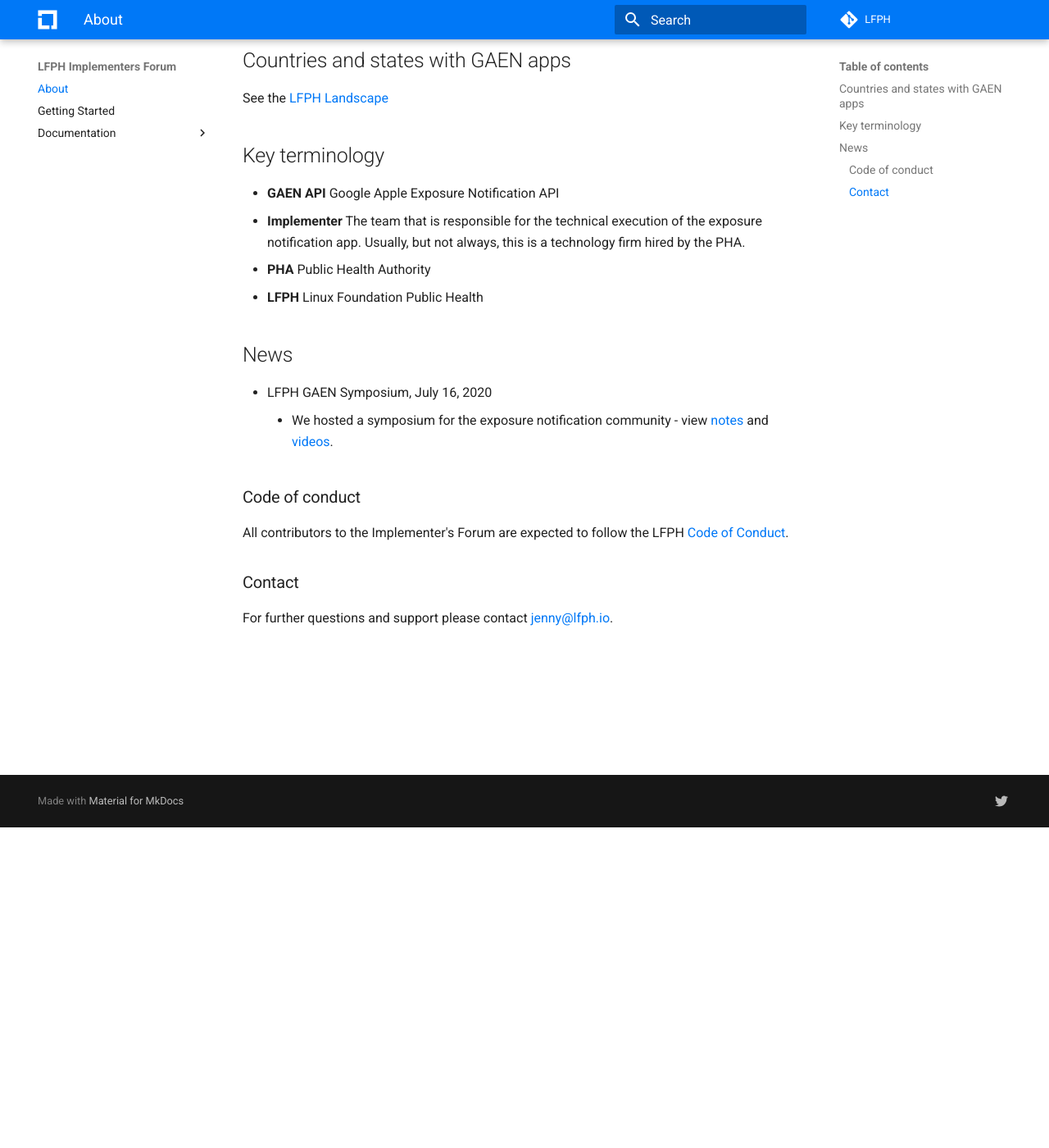
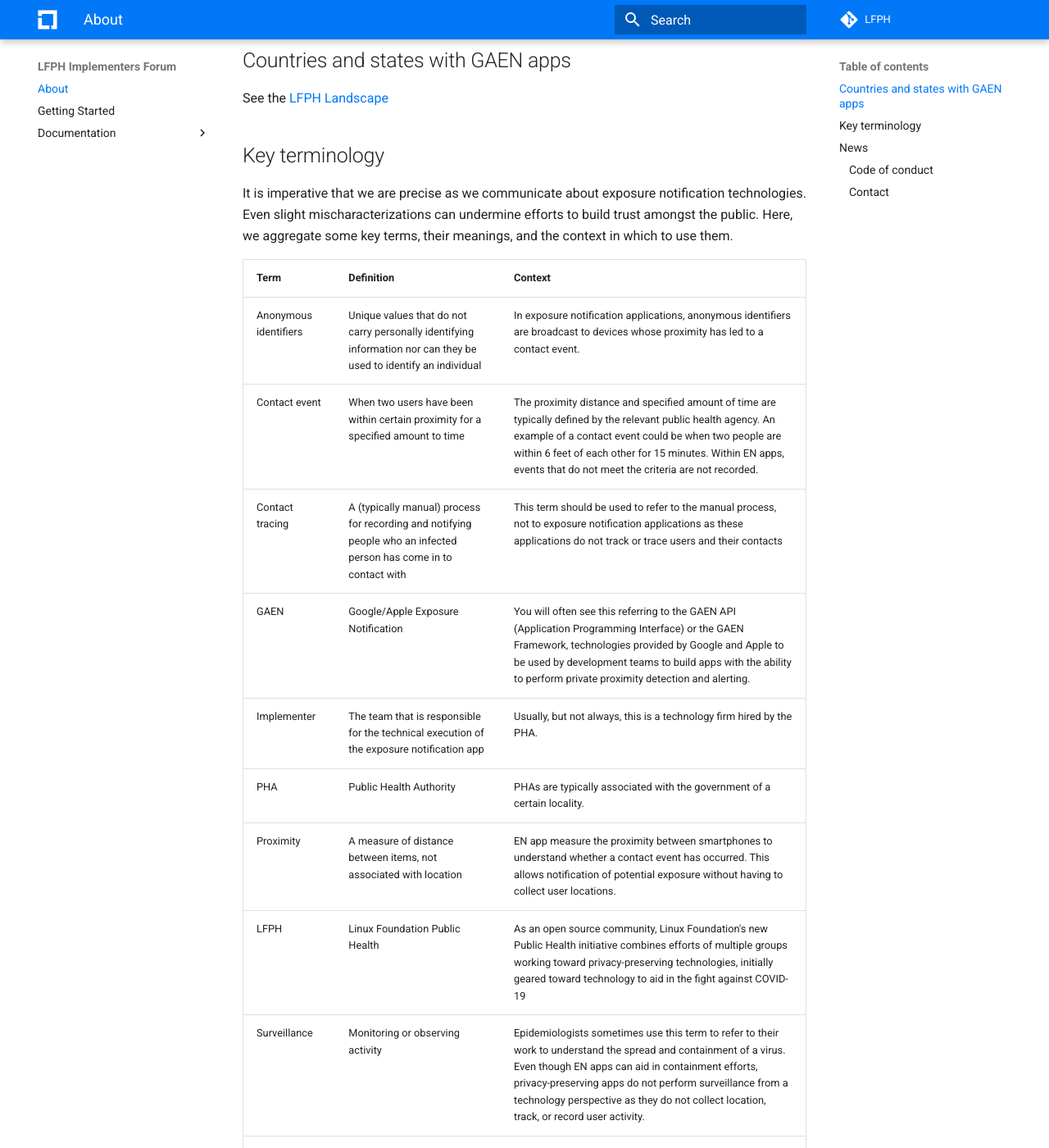
Before and after one commit to lfph/implementers-forum, an MkDocs documentation site: the page built from docs/index.md, in a window 1280 px wide and 1400 px high, scrolled down 391 px. Shown: the whole window at 82% size. Built offline with MkDocs 1.6.1 and Material for MkDocs 9.7.7, drawn with Linux system fonts in a browser that asks for light colours; comment, search, counter and statistics services are not loaded; some of the changed text lies outside the part shown.

Commit message:
Adds some glossary items, much of drafted commentary not included right now

```diff
--- a/docs/index.md
+++ b/docs/index.md
@@ -14,10 +14,24 @@ See the [LFPH Landscape](https://landscape.lfph.io/category=gaen-bluetooth&forma
 
 ## Key terminology
 
-* **GAEN API** Google Apple Exposure Notification API
-* **Implementer** The team that is responsible for the technical execution of the exposure notification app. Usually, but not always, this is a technology firm hired by the PHA.
-* **PHA** Public Health Authority
-* **LFPH** Linux Foundation Public Health
+It is imperative that we are precise as we communicate about exposure notification technologies.
+Even slight mischaracterizations can undermine efforts to build trust amongst the public.
+Here, we aggregate some key terms, their meanings, and the context in which to use them.
+
+| **Term** | **Definition** | **Context** |
+|------|------------|---------|
+| Anonymous identifiers | Unique values that do not carry personally identifying information nor can they be used to identify an individual | In exposure notification applications, anonymous identifiers are broadcast to devices whose proximity has led to a contact event. |
+| Contact event | When two users have been within certain proximity for a specified amount to time | The proximity distance and specified amount of time are typically defined by the relevant public health agency. An example of a contact event could be when two people are within 6 feet of each other for 15 minutes. Within EN apps, events that do not meet the criteria are not recorded. |
+| Contact tracing | A (typically manual) process for recording and notifying people who an infected person has come in to contact with | This term should be used to refer to the manual process, not to exposure notification applications as these applications do not track or trace users and their contacts |
+| GAEN | Google/Apple Exposure Notification | You will often see this referring to the GAEN API (Application Programming Interface) or the GAEN Framework, technologies provided by Google and Apple to be used by development teams to build apps with the ability to perform private proximity detection and alerting. |
+| Implementer | The team that is responsible for the technical execution of the exposure notification app | Usually, but not always, this is a technology firm hired by the PHA. |
+| PHA | Public Health Authority | PHAs are typically associated with the government of a certain locality. |
+| Proximity | A measure of distance between items, not associated with location | EN app measure the proximity between smartphones to understand whether a contact event has occurred. This allows notification of potential exposure without having to collect user locations. |
+| LFPH | Linux Foundation Public Health | As an open source community, Linux Foundation's new Public Health initiative combines efforts of multiple groups working toward privacy-preserving technologies, initially geared toward technology to aid in the fight against COVID-19 |
+| Surveillance | Monitoring or observing activity | Epidemiologists sometimes use this term to refer to their work to understand the spread and containment of a virus. Even though EN apps can aid in containment efforts, privacy-preserving apps do not perform surveillance from a technology perspective as they do not collect location, track, or record user activity. |
+| Tracing | The process of understanding the prior contacts of a person who has tested positive; see also: contact tracing, tracking |
+| Tracking | This generally refers to recording activity data about a user such as location; see also: contact tracing, tracing | EN apps do not track users. Contact events are recorded locally on the user's device and are not shared. Location data is not collected. |
+
 
 ## News
 
```
